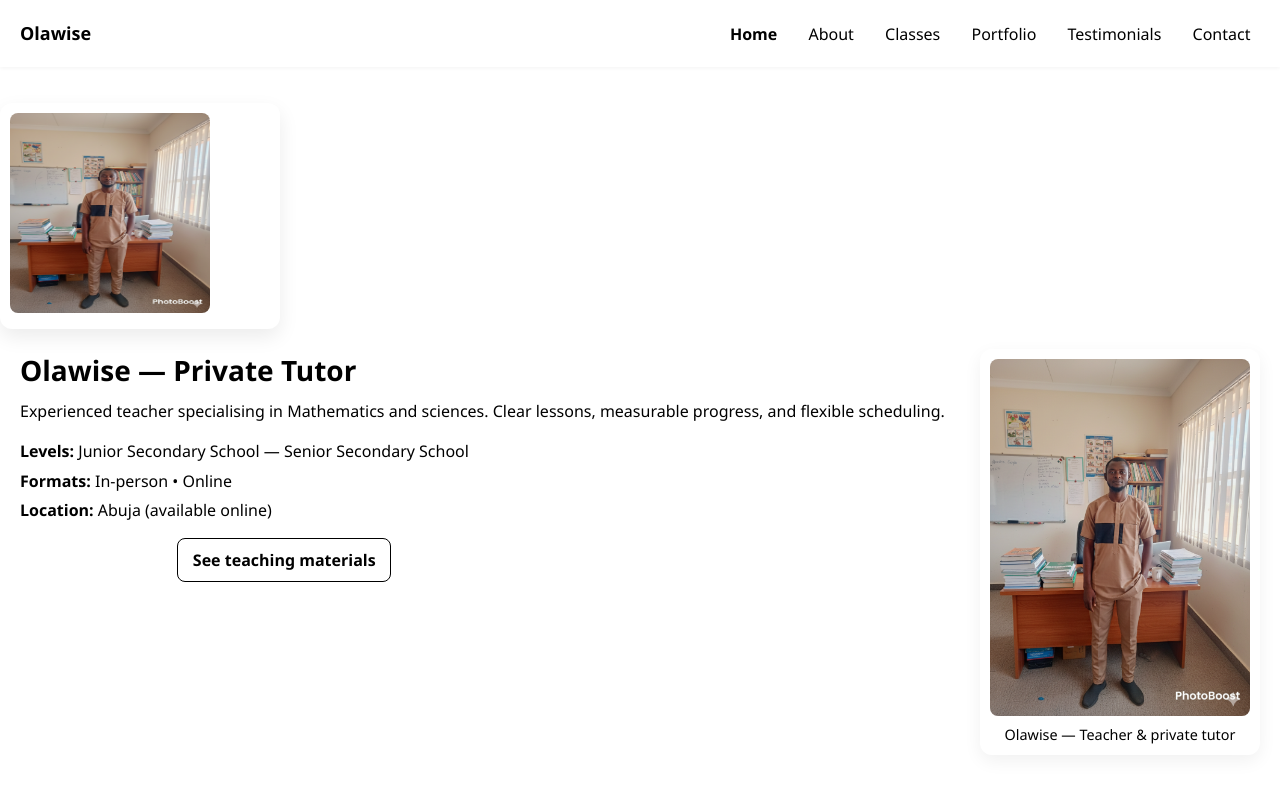
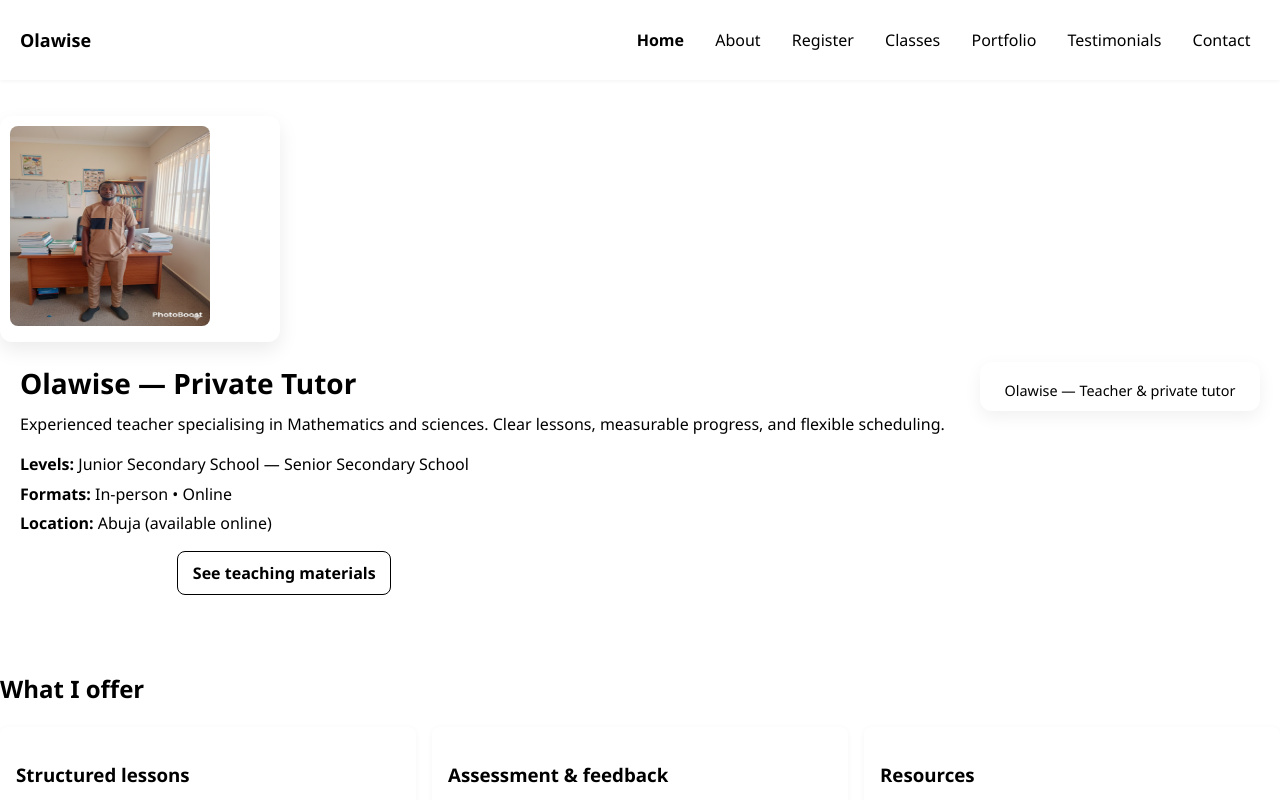
Before and after one commit to Olawise001/Mrteacher, a plain HTML site: page index.html in a window 1280 px wide. Shown: the top 800 px of the page. Drawn offline with Linux system fonts and the light colour scheme.

Commit message:
Update index.html

```diff
--- a/index.html
+++ b/index.html
@@ -15,6 +15,7 @@
         <ul>
           <li><a href="index.html" class="active">Home</a></li>
           <li><a href="about.html">About</a></li>
+          <a href="register.html">Register</a>
           <li><a href="classes.html">Classes</a></li>
           <li><a href="portfolio.html">Portfolio</a></li>
           <li><a href="testimonials.html">Testimonials</a></li>
@@ -49,7 +50,6 @@
 
         <aside class="hero-media" aria-hidden="false">
           <div class="photo-card">
-            <img src="assets/images/profile.jpg" alt="Olawise — tutor portrait" />
             <div class="photo-caption">Olawise — Teacher & private tutor</div>
           </div>
         </aside>
```
